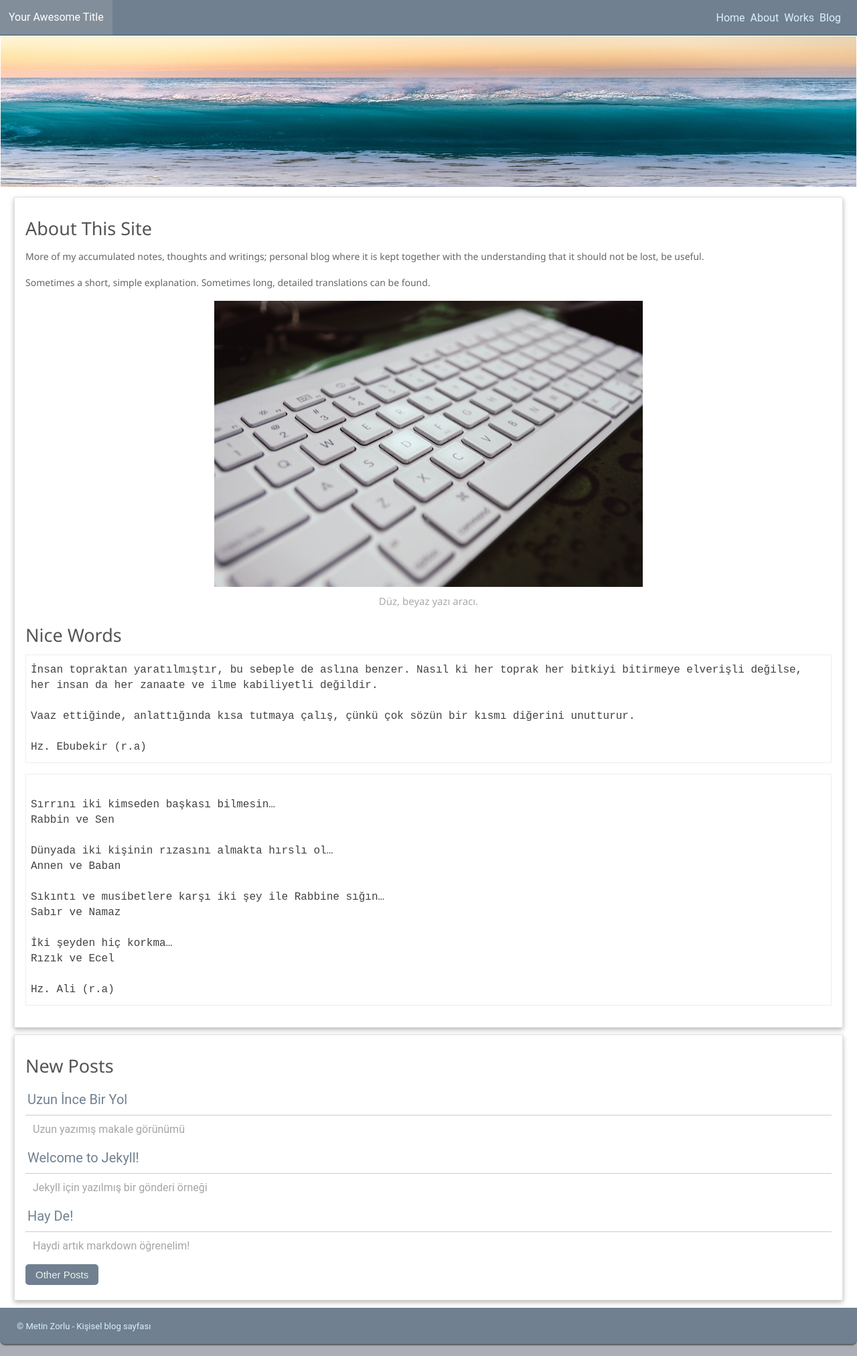
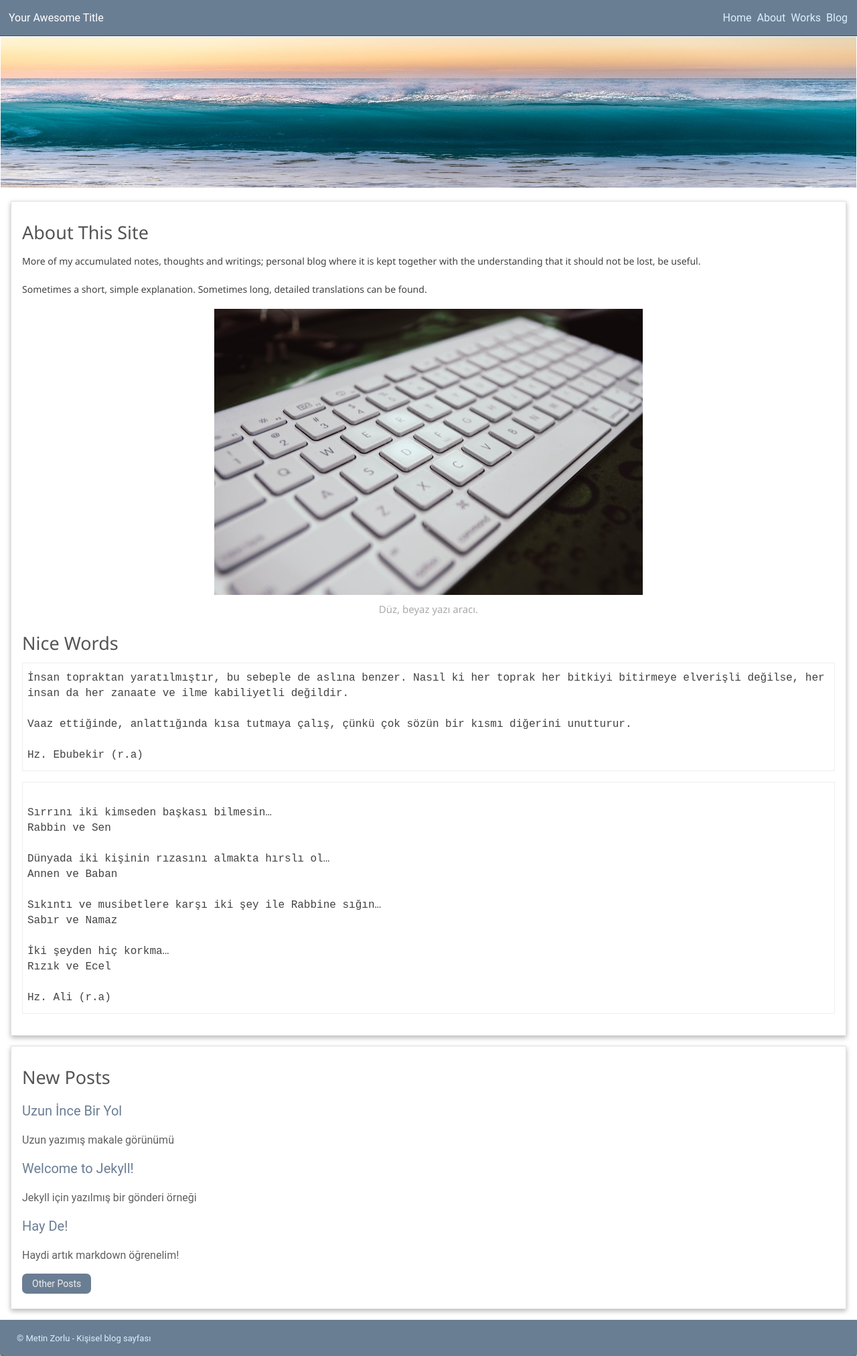
Before and after one commit to mtnzorlu/buhara, a Jekyll site: the page built from index.html, in a window 1280 px wide. Shown: the whole page at 67% size. Built offline with Jekyll 4.4.1, drawn with Linux system fonts in a browser that asks for light colours.

Commit message:
css güzelleme

```diff
--- a/assets/css/main.css
+++ b/assets/css/main.css
@@ -1,34 +1,36 @@
 body{background: #acaeb7; margin: 0 auto; padding: 0; box-sizing: border-box; list-style: none;
-      font-size: 14px; font-family: 'Roboto', 'Segoe UI', Oxygen, sans-serif; width: 1080px;}
+      font-size: 14px; font-family: 'Roboto', 'Segoe UI', 'Oxygen-Sans', sans-serif; width: 988px;}
 pre{color: #414141; padding: 11px 7px; border: 1px solid #eee; line-height: 23px; white-space: pre-wrap;}
-blockquote{padding: 2px 11px; margin: 0 3px; background-color: #f5f5ff; border-left: 3px solid #2222aa;}
+blockquote{padding: 2px 11px; margin: 0 3px; background-color: #f4f4ff; border-left: 3px solid #6e6ec2;}
 code{font-size: 13px; padding: 3px; letter-spacing: 0.1rem; white-space: pre-wrap;}
 .date{color: #72768f; font-size: 12px; border-bottom: 1px solid #ababab4d; line-height: 22px;}
 .post-title{color: rgb(70, 83, 95); font-size: 22px; border-bottom: 1px solid #b5d1f7; padding: 5px 0;}
-header{background-color: slategrey; color: #ffffff; height: 52px; border-bottom: 1px solid #25536d;}
-footer{background-color: slategrey; color: #ffffff; height: 24px; font-size: 15px;
+header{background-color: #6a7e93; color: #ffffff; border-bottom: 1px solid #25536d;
+    display: flex; justify-content: space-between; align-items: center;}
+footer{background-color: #6a7e93; color: #ffffff; height: 24px; font-size: 15px;
     padding: 15px 25px; border-radius: 0 0 8px 8px; line-height: 20px; box-shadow: #585858 0 2px 2px;}
 footer li{color: #d9f1ff; font-size: 13px; padding: 0;}
-.title{float: left; color: #ffffff; padding: 0 13px; background: #ababab4d; margin: 0;}
-.title a{color: #ffffff; font-size: 16px; line-height: 52px;} .title a:hover{color: #d6ebfc;}
-.menu{padding: 0 15px; float: right; line-height: 25px;}
-.menu ul{padding: 0 5px;}
-.menu li{text-decoration: none; list-style-type: none; float: left; padding: 0 4px;}
+.title{color: #ffffff; padding: 0 13px;}
+.title a{color: #ffffff; font-size: 16px;} .title a:hover{color: #d6ebfc;}
+.menu{padding: 0 10px;}
+.menu ul{display: flex; align-items: center;}
+.menu li{text-decoration: none; list-style-type: none; padding: 0 4px;}
 .menu a{color: #d9f1ff; font-size: 16px;}
 .menu a:hover{color: #b0e2ff; border-bottom: 2px solid #d9f1ff;}
 .container{background-color: white; padding: 1px;}
-.box{background-color: white; padding: 25px 35px; margin: 10px 20px; overflow-y: auto; line-height: 42px;
+.box{background-color: white; padding: 25px 40px; margin: 15px; overflow-y: auto; line-height: 42px;
     box-shadow: #b8b8b8 0 3px 7px; border: 1px solid #e2e2e2; color: #444; font-size: 16px;}
 .baslik{padding: 0; color: #444;}
-.box .baslik a{color: slategrey; padding: 3px; font-size: 20px; word-break: break-word;}
+.box .baslik a{color: #6a7e93; padding: 3px 0; font-size: 20px; word-break: break-word;}
 .box .baslik a:hover{color: #4a4ab0;}
-.giris{color: #a5a5a5; border-top: 1px solid #ccc; padding: 0 11px;}
-.pagination{margin: 20px; padding: 5px; color: #555; font-size: 14px;}
+.giris{color: #5f5f5f;}
+.pagination{margin: 20px 14px; padding: 5px; color: #555; font-size: 14px;}
 .pagination a{color: #4a4ab0; font-size: 14px;}
 .pagination a:hover{color: #343434;}
 .previous, .next{border: 1px solid #ddd; padding: 5px 7px; border-radius: 7px;}
 .page_number{color: #bbb;}
-.other{color: #eee; padding: 7px 15px; margin-top: 5px; font-size: 15px; background-color: slategrey; cursor: pointer; border-radius: 5px; border: none;}
+.other{color: #eee; padding: 7px 15px; margin-top: 5px; font-size: 14px;
+    font-family: 'Roboto', 'Segoe UI', 'Oxygen-Sans', sans-serif; background-color: #6a7e93; cursor: pointer; border-radius: 7px; border: none;}
 .other:hover{background-color: #4a4ab0;}
 .prc{margin: 0 auto; font-family: 'Quicksand', Segoe, 'Segoe UI', 'Roboto', 'Helvetica Neue', sans-serif; color: #444;}
 .info{font-family: 'Quicksand', Segoe, 'Segoe UI', 'Roboto', 'Helvetica Neue', sans-serif;
@@ -38,7 +40,7 @@ font-weight: 300; font-size: 27px; color: #545454; text-align: left;}
 figure{font-size: 15px; color: #aaa; text-align: center;}
 li{line-height: 25px; color: #444444; padding: 4px; font-size: 16px;}
 
-p{line-height: 25px; font-size: 18px; color: #656565;}
+p{color: #414141; font-size: 18px; line-height: 28px;}
 h1{color: #444444; font-size: 23px; line-height: 23px; font-weight: 300;}
 h2{color: #525252; font-size: 21px; line-height: 23px; font-weight: 400;}
 h3{color: #585855; font-size: 18px; line-height: 21px; font-weight: 400;}
@@ -58,14 +60,14 @@ a{color: #2671ee; font-size: 18px; text-decoration: none;} a:hover{color: #3282f
     tr:nth-child(odd) {background-color: #EDEDED;}
     tr:nth-child(even) {background-color: #DEDEDE;}
 
-@media screen and (max-device-width: 1080px) {
+@media screen and (max-device-width: 988px) {
     body{width: 100%;}
-    p img{max-width: 100%;} p{font-size: 14px;}
-    .post-title{font-size: 16px;} .box{padding: 16px}
+    p img{max-width: 100%;} p{font-size: 14px;} a{font-size: 14px;}
+    .post-title{font-size: 16px;} .box{padding: 16px;}
 
 }
 @media screen and (max-device-width: 458px) {
-    .menu a{font: 13px roboto, sans-serif;} .title a{font-size: 14px; line-height: 52px;} header{height: 50px;}
+    .menu{padding: 0 4px;} .menu a{font-size: 13px;} .title a{font-size: 13px;}
     .box{padding: 12px;} .box li a{padding: 2px 6px; font-size: 13px} h1{font-size: 16px} h2{font-size: 15px}
 }
 
```
